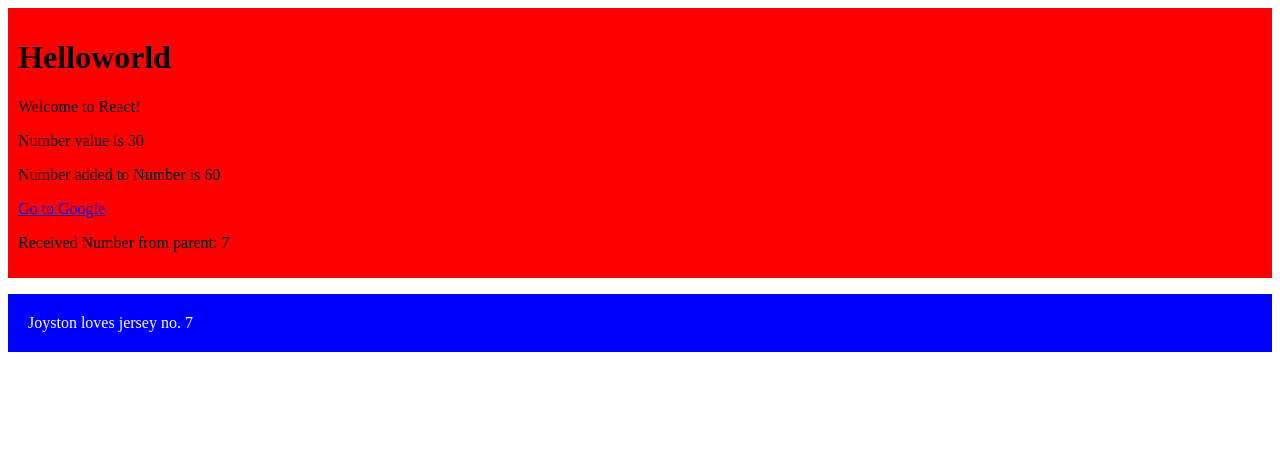
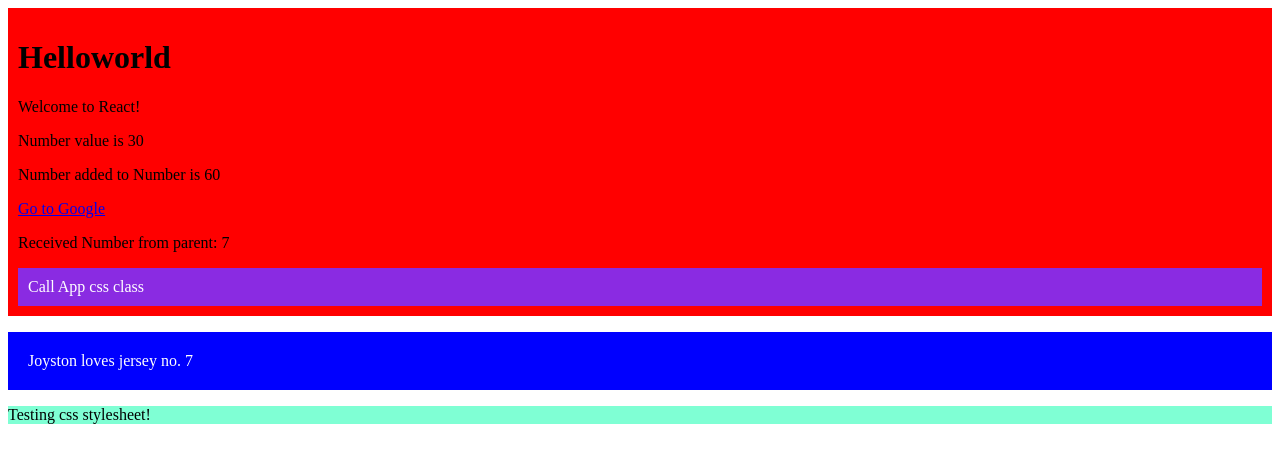
Before and after one commit to joyston/ReactApps, a React (Create React App) app in the folder demo-app/: page / in a window 1280 px wide. Shown: the top 462 px of the page. Built offline with nearby package versions, Linux system fonts and the light colour scheme.

Commit message:
-Practiced css stylesheet in React

```diff
--- /dev/null
+++ b/demo-app/src/App.css
@@ -0,0 +1,9 @@
+.SheetStyle {
+    background-color: aquamarine;
+}
+
+.call-app-css {
+    background-color: blueviolet;
+    color: white;
+    padding: 10px;
+}
--- a/demo-app/src/App.js
+++ b/demo-app/src/App.js
@@ -1,5 +1,6 @@
 import Helloworld from "./Components/helloworld";
 import Content from "./Components/contents";
+import './App.css';
 
 function App() {
   const name = "Joyston";
@@ -9,6 +10,7 @@ function App() {
     <div className="App">
       <Helloworld numberProps={num} />
       <Content name={name} number={num} />
+      <div className="SheetStyle">Testing css stylesheet!</div>
     </div>
   );
 }
--- a/demo-app/src/Components/helloworld.js
+++ b/demo-app/src/Components/helloworld.js
@@ -14,7 +14,7 @@ export default function Helloworld(props) {
             <p>Number added to Number is {number + number} </p>
             <a href={link}>Go to Google</a>
             <p>Received Number from parent: {props.numberProps} </p>
-
+            <div className='call-app-css'>Call App css class</div>
         </div>
 
     )
```
